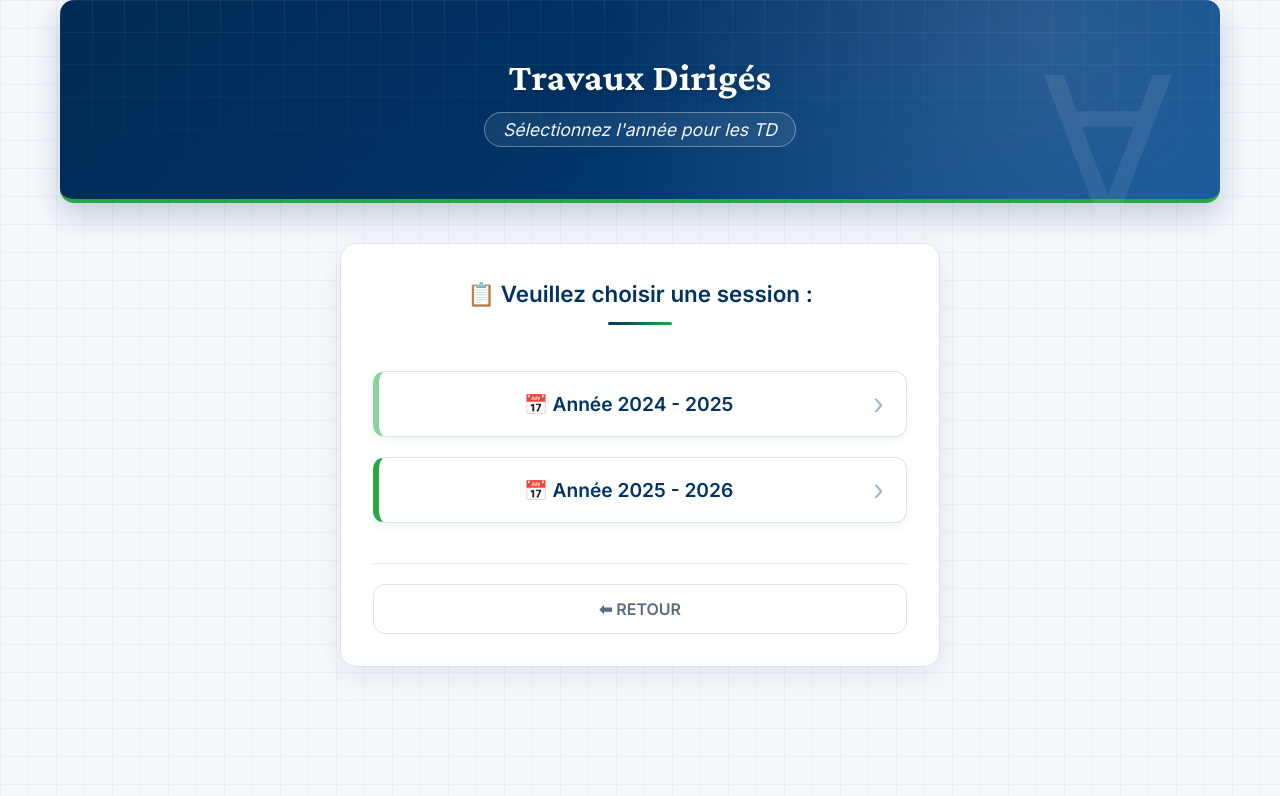
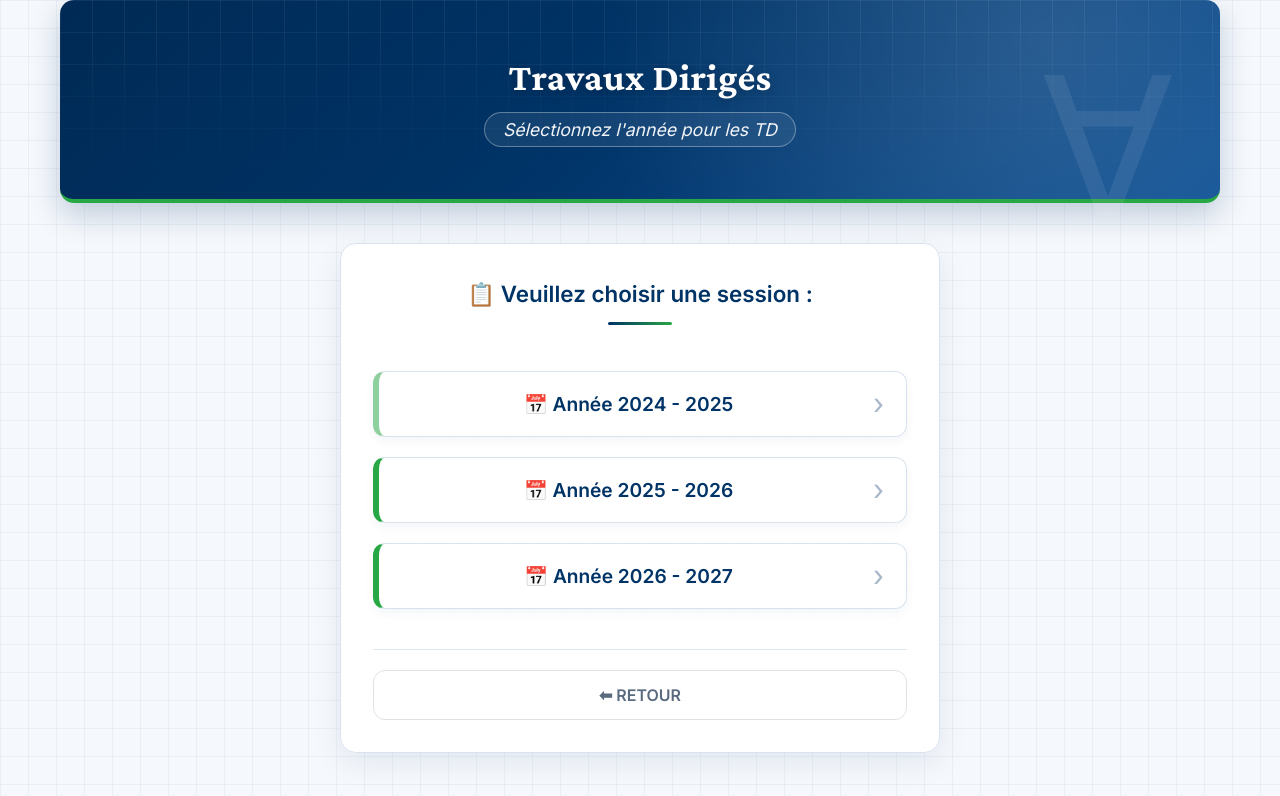
Before and after one commit to mahmoudmath/mahmoudmath.github.io, a Jekyll site: the page choix-annee-td.html, which Jekyll copies as it is, in a window 1280 px wide. Shown: the top 796 px of the page. Built offline with Jekyll 4.4.1, drawn with Linux system fonts in a browser that asks for light colours.

Commit message:
Update choix-annee-td.html

```diff
--- a/choix-annee-td.html
+++ b/choix-annee-td.html
@@ -274,6 +274,7 @@ height="0" width="0" style="display:none;visibility:hidden"></iframe></noscript>
             <div style="display: flex; flex-direction: column; gap: 20px;">
                 <a href="td-24-25.html" class="nav-card">📅 Année 2024 - 2025</a>
                 <a href="td-25-26.html" class="nav-card">📅 Année 2025 - 2026</a>
+                <a href="td-26-27.html" class="nav-card">📅 Année 2026 - 2027</a>
                 <div style="margin-top: 20px; padding-top: 20px; border-top: 1px solid #e0e7ef;">
                     <a href="pedagogie.html" class="nav-card">⬅ RETOUR</a>
                 </div>
```
